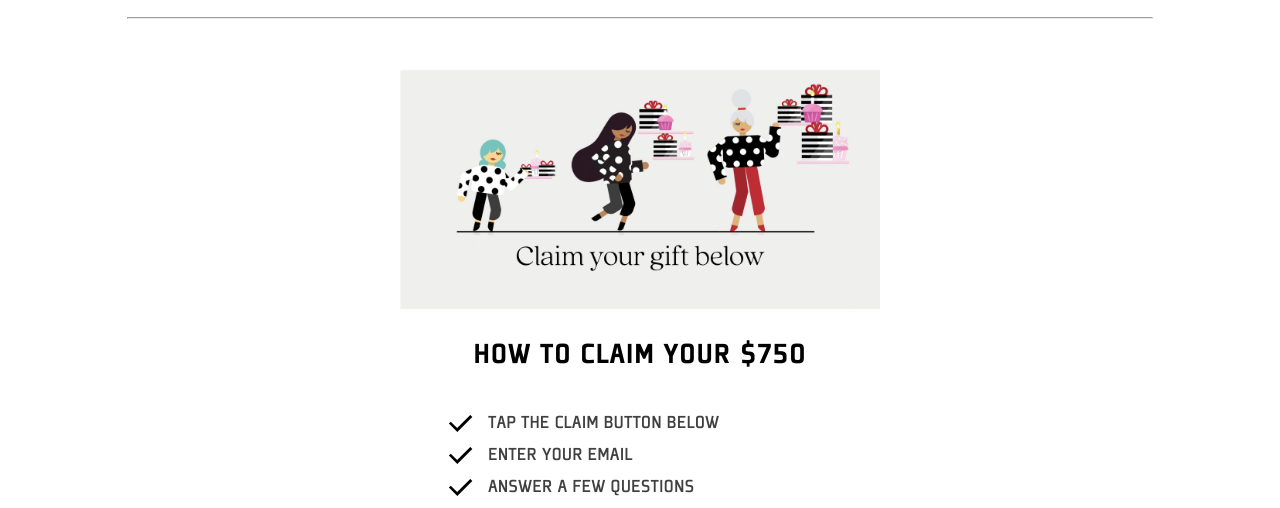
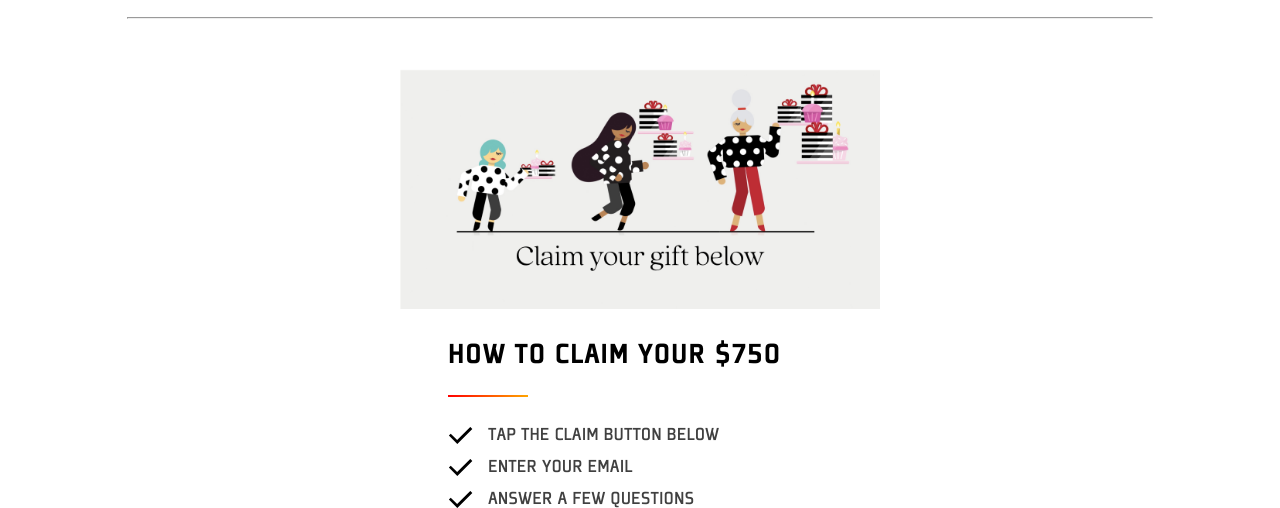
Before and after one commit to DhaniCG/sephora-landing, a plain HTML site: page index.html in a window 1280 px wide. Shown: the part 436-944 px from the top of the page. Drawn offline with Linux system fonts and the light colour scheme.

Commit message:
Change how-to-claim title to left align and add gradient line

```diff
--- a/files/style.css
+++ b/files/style.css
@@ -201,12 +201,19 @@ main .claim-card {
     line-height: 1.2;
     letter-spacing: 0.03em;
     text-transform: uppercase;
-    text-align: center;
+    /* text-align: center; */
+    margin-bottom: 20px;
+}
+
+.how-to .gradient-line {
+    width: 80px;
+    height: 2px;
+    background-image: linear-gradient(to right, red, orange);
 }
 
 .how-to ul {
     padding: 0;
-    margin-top: 40px;
+    margin-top: 30px;
 }
 
 .how-to ul li {
--- a/index.html
+++ b/index.html
@@ -48,6 +48,7 @@
         <img src="./files/claim-your-gift-below.png" alt="claim-your-gift-below" class="claim-card">
         <div class="how-to">
             <h2>How to Claim Your $750</h2>
+            <div class="gradient-line"></div>
             <ul>
                 <li>Tap the claim button below</li>
                 <li>Enter your email</li>
```
